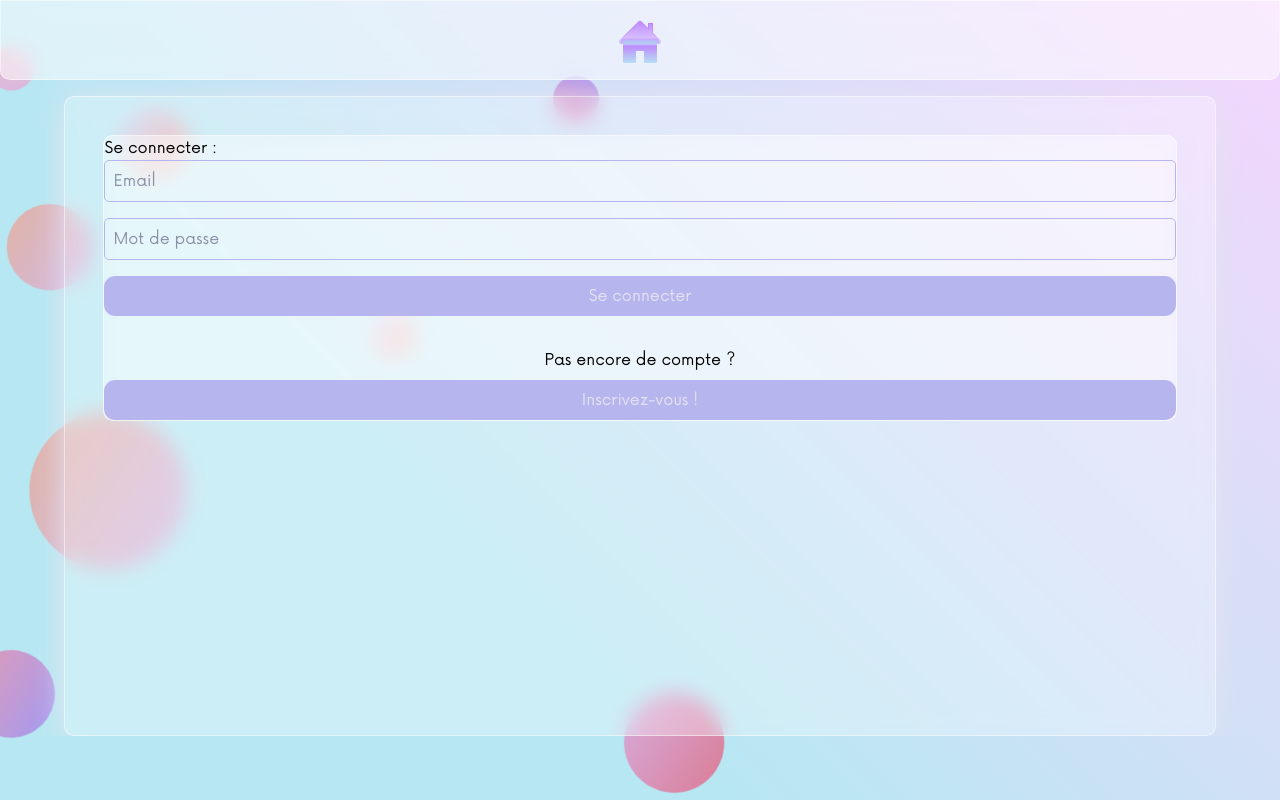
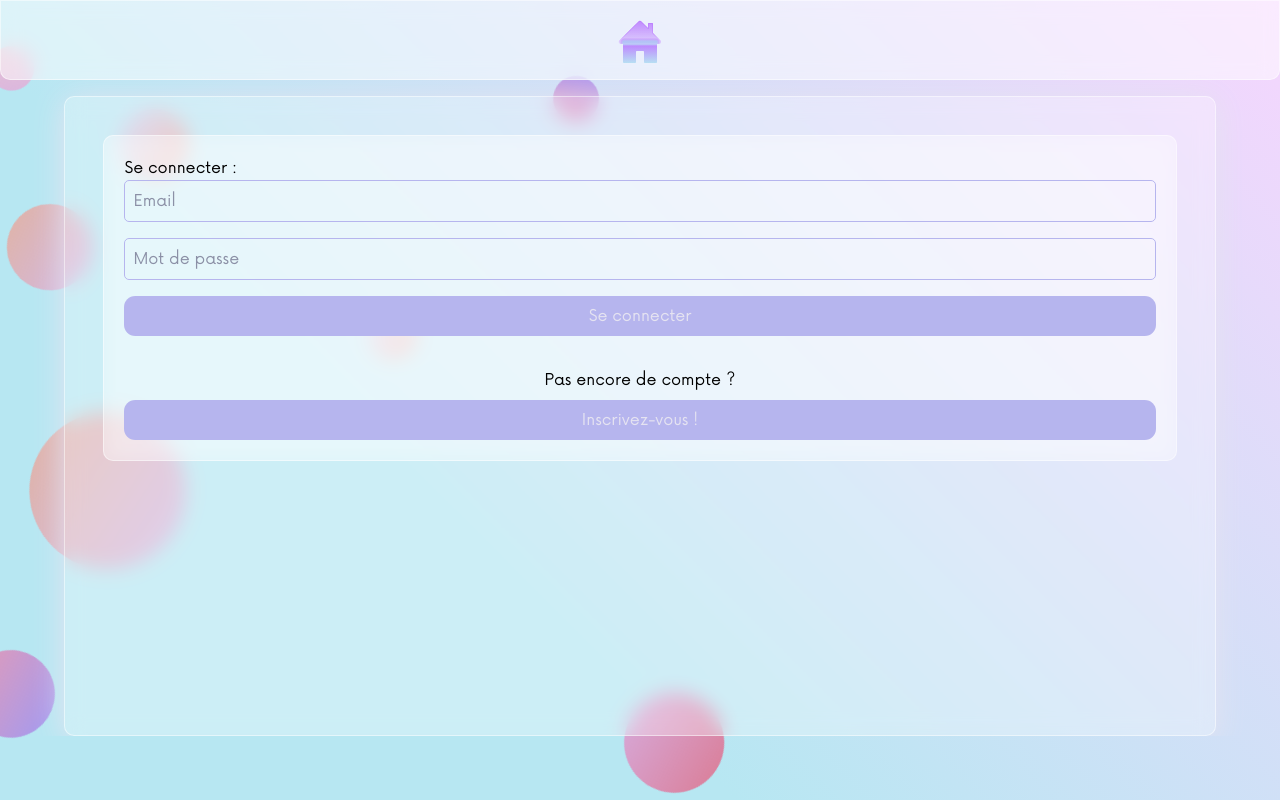
Before and after one commit to JordyBacherot/academic_health_project, a React (Vite) app: page /login in a window 1280 px wide. Built offline with nearby package versions, Linux system fonts and the light colour scheme; no server answers.

Commit message:
Add : padding in Signin.tsx

```diff
--- a/src/component/Signin.tsx
+++ b/src/component/Signin.tsx
@@ -69,7 +69,7 @@ function Signin() {
     };
 
     return (
-        <div className="element">
+        <div className="element p-5">
             <h1>Se connecter : </h1>
             <form onSubmit={handleSubmit(onSubmit)} className="flex flex-col gap-4">
                 <label className="flex flex-col">
```
